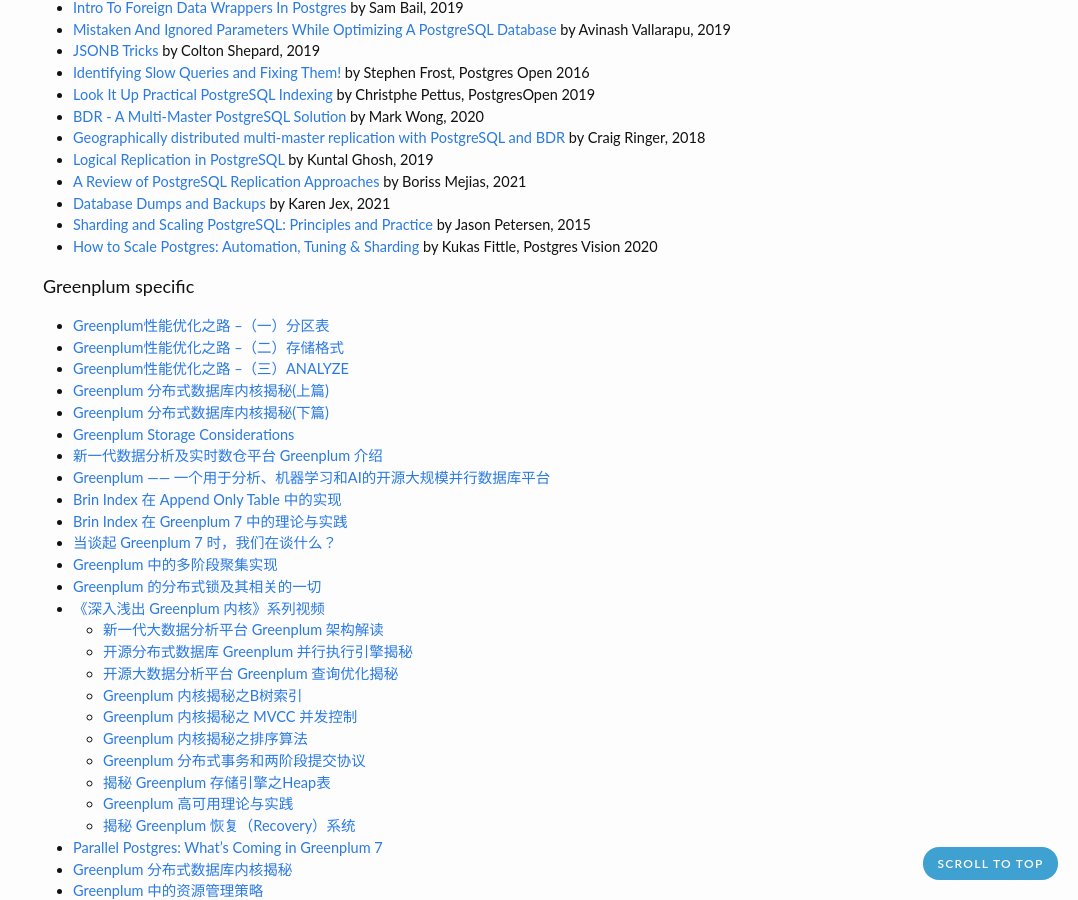
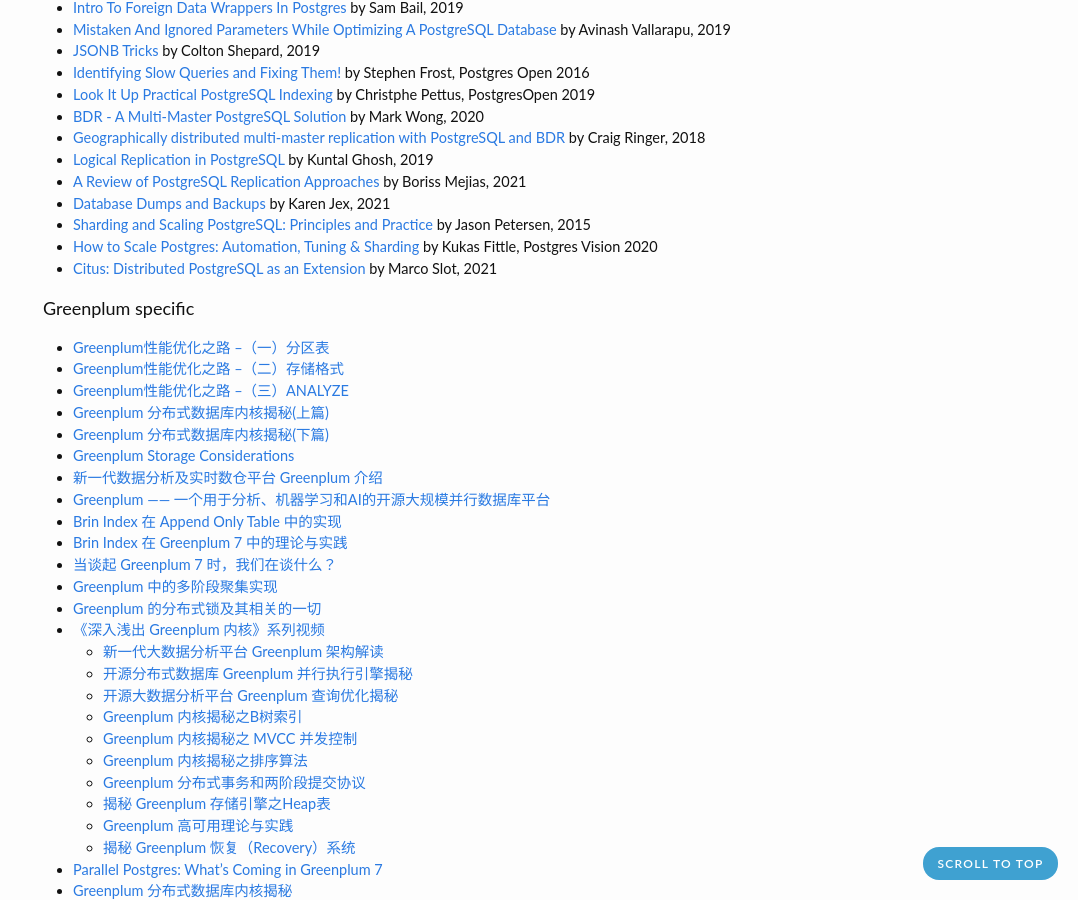
Before and after one commit to zhjwpku/zhjwpku.github.io, a Jekyll site: the page built from _posts/2022-07-12-awesome-postgres.md, in a window 1280 px wide and 900 px high, scrolled down 3041 px. Shown: the whole window, without its empty margins (202-1280 px from the left). Built offline with Jekyll 4.4.1, drawn with Linux system fonts in a browser that asks for light colours; comment, search, counter and statistics services are not loaded.

Commit message:
Citus: Distributed PostgreSQL as an Extension
Signed-off-by: Junwang Zhao <zhjwpku@gmail.com>

```diff
--- a/_posts/2022-07-12-awesome-postgres.md
+++ b/_posts/2022-07-12-awesome-postgres.md
@@ -153,6 +153,7 @@
 - [Database Dumps and Backups](https://www.youtube.com/watch?v=FU7eqwNCD-I) by Karen Jex, 2021
 - [Sharding and Scaling PostgreSQL: Principles and Practice](https://www.youtube.com/watch?v=mbXPbLjiYTI) by Jason Petersen, 2015
 - [How to Scale Postgres: Automation, Tuning & Sharding](https://www.youtube.com/watch?v=wk3dnP7FKq0) by Kukas Fittle, Postgres Vision 2020
+- [Citus: Distributed PostgreSQL as an Extension](https://www.youtube.com/watch?v=X-aAgXJZRqM) by Marco Slot, 2021
 
 <h4>Greenplum specific</h4>
 
```
